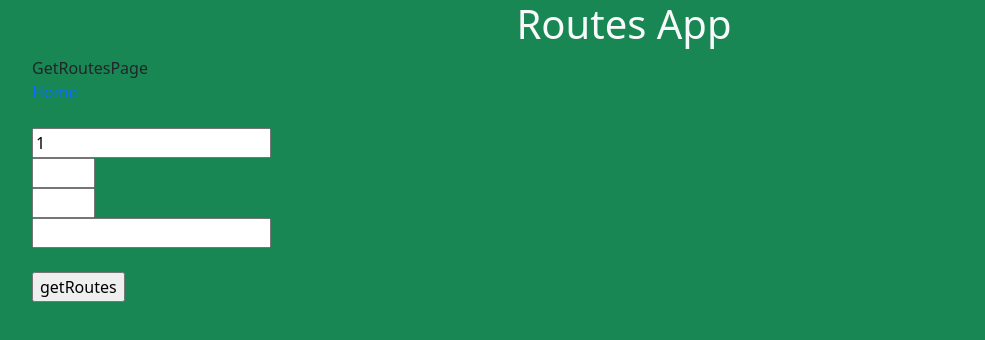
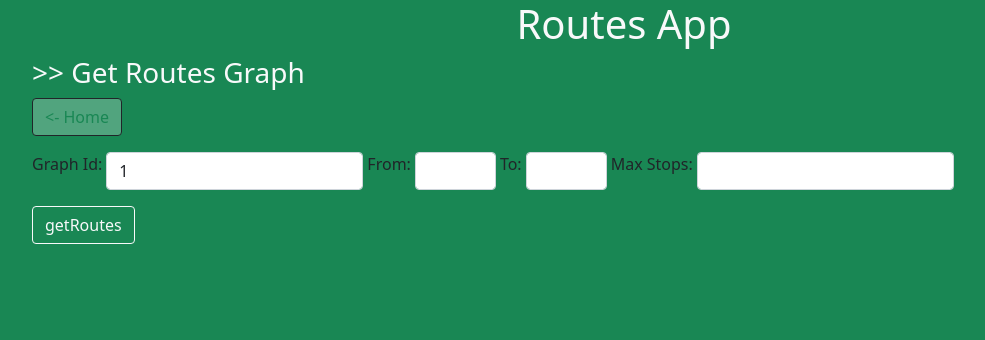
Before and after one commit to vitor-msp/routes-app, a React (Create React App) app: page /get-routes in a window 1280 px wide. Shown: the top 340 px of the page, without its empty margins (16-1001 px from the left). Built offline with nearby package versions, Linux system fonts and the light colour scheme.

Commit message:
design get routes page

```diff
--- a/src/components/InputsGraphUnselected.tsx
+++ b/src/components/InputsGraphUnselected.tsx
@@ -12,15 +12,17 @@ export const InputsGraphUnselected: React.FC<Props> = ({
   showMaxStops,
 }) => {
   return (
-    <div>
+    <div className="my-3 d-flex">
+      <label>Graph Id:</label>
       <input
         type="number"
         min={1}
         required={true}
         value={reqDTO.graphId}
         onChange={(e) => handleChange({ ...reqDTO, graphId: +e.target.value })}
+        className="form-control w-auto mx-1"
       />
-      <br />
+      <label>From:</label>
       <input
         type="text"
         size={1}
@@ -28,8 +30,9 @@ export const InputsGraphUnselected: React.FC<Props> = ({
         required={true}
         value={reqDTO.town1}
         onChange={(e) => handleChange({ ...reqDTO, town1: e.target.value })}
+        className="form-control w-auto mx-1"
       />
-      <br />
+      <label>To:</label>
       <input
         type="text"
         size={1}
@@ -37,10 +40,11 @@ export const InputsGraphUnselected: React.FC<Props> = ({
         required={true}
         value={reqDTO.town2}
         onChange={(e) => handleChange({ ...reqDTO, town2: e.target.value })}
+        className="form-control w-auto mx-1"
       />
       {showMaxStops && (
         <>
-          <br />
+          <label className="">Max Stops:</label>
           <input
             type="number"
             min={0}
@@ -48,6 +52,7 @@ export const InputsGraphUnselected: React.FC<Props> = ({
             onChange={(e) =>
               handleChange({ ...reqDTO, maxStops: +e.target.value })
             }
+            className="form-control w-auto mx-1"
           />
         </>
       )}
--- a/src/components/Route.tsx
+++ b/src/components/Route.tsx
@@ -4,14 +4,14 @@ import { IRoute } from "../store/ducks/routes/routes.types";
 export const Route: React.FC<IRoute> = (props) => {
   const { route, stops } = props;
   return (
-    <div>
+    <div className="my-2 p-2 border rounded">
       <div>
-        <strong>Route:</strong>
+        <strong>{"Route:  "}</strong>
         <span>{route}</span>
       </div>
 
       <div>
-        <strong>Stops:</strong>
+        <strong>{"Stops:  "}</strong>
         <span>{stops}</span>
       </div>
     </div>
--- a/src/components/pages/GetRoutesPage.tsx
+++ b/src/components/pages/GetRoutesPage.tsx
@@ -28,9 +28,14 @@ export const GetRoutesPage = () => {
 
   return (
     <div>
-      GetRoutesPage
-      <br />
-      <NavLink to={"/"}>Home</NavLink>
+      <h3 className="text-light">{">> Get Routes Graph"}</h3>
+      <NavLink
+        to={"/"}
+        className="btn btn-outline-success text-center border border-dark rounded bg-light bg-opacity-25"
+      >
+        {"<- Home"}
+      </NavLink>
+
       <form
         onSubmit={(e) => {
           e.preventDefault();
@@ -38,7 +43,6 @@ export const GetRoutesPage = () => {
           getRoutes();
         }}
       >
-        <br />
         {graph.selected ? (
           <InputsGraphSelected
             reqDTO={reqDTO}
@@ -56,11 +60,9 @@ export const GetRoutesPage = () => {
             showMaxStops={true}
           />
         )}
-        <br />
-        <input type={"submit"} value={"getRoutes"} />
+        <input type={"submit"} value={"getRoutes"} className="btn btn-outline-light"/>
       </form>
-      <br />
-      <div>
+      <div className="my-3">
         {showResult &&
           !routes.error &&
           routes.data?.routes?.map(({ route, stops }) => (
```
